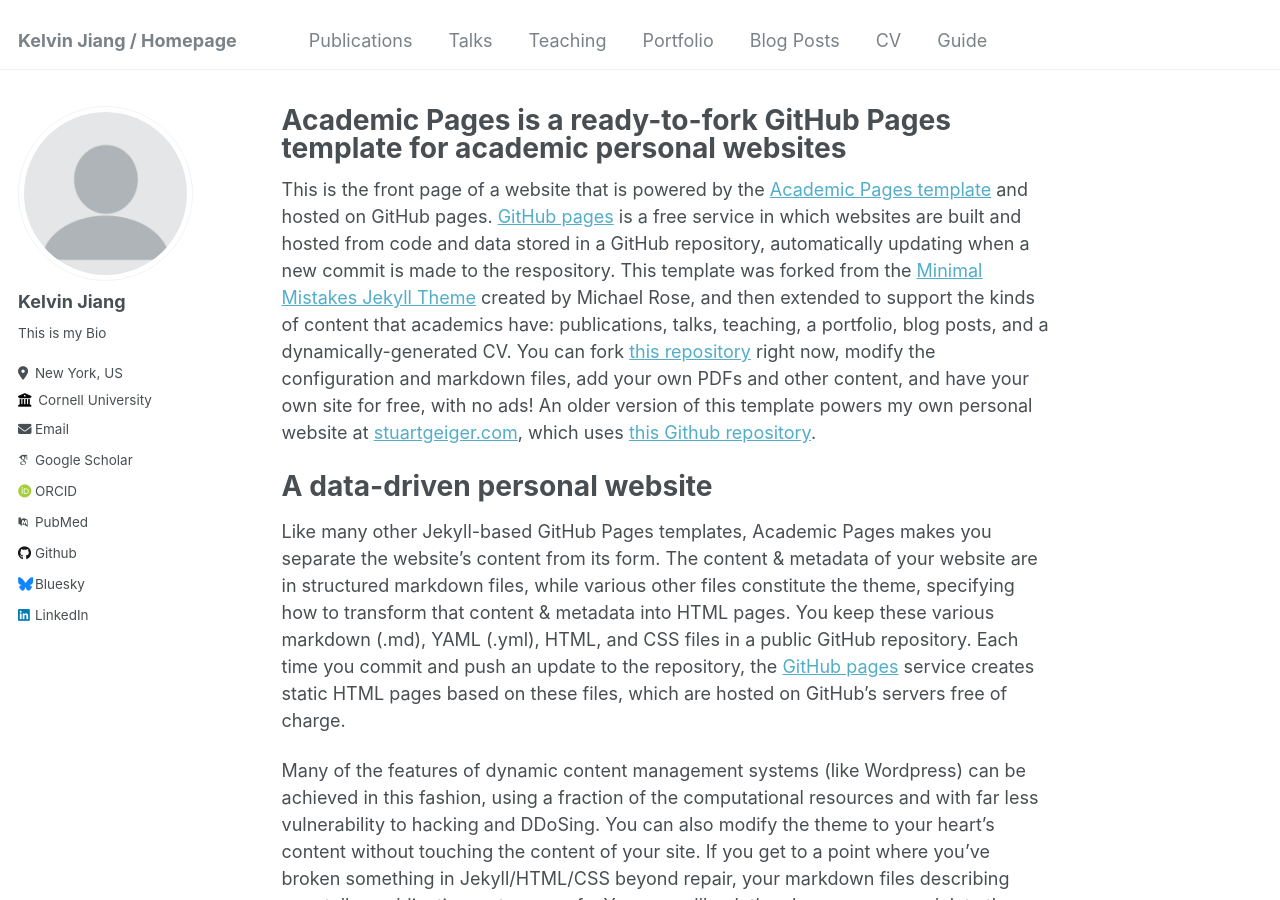
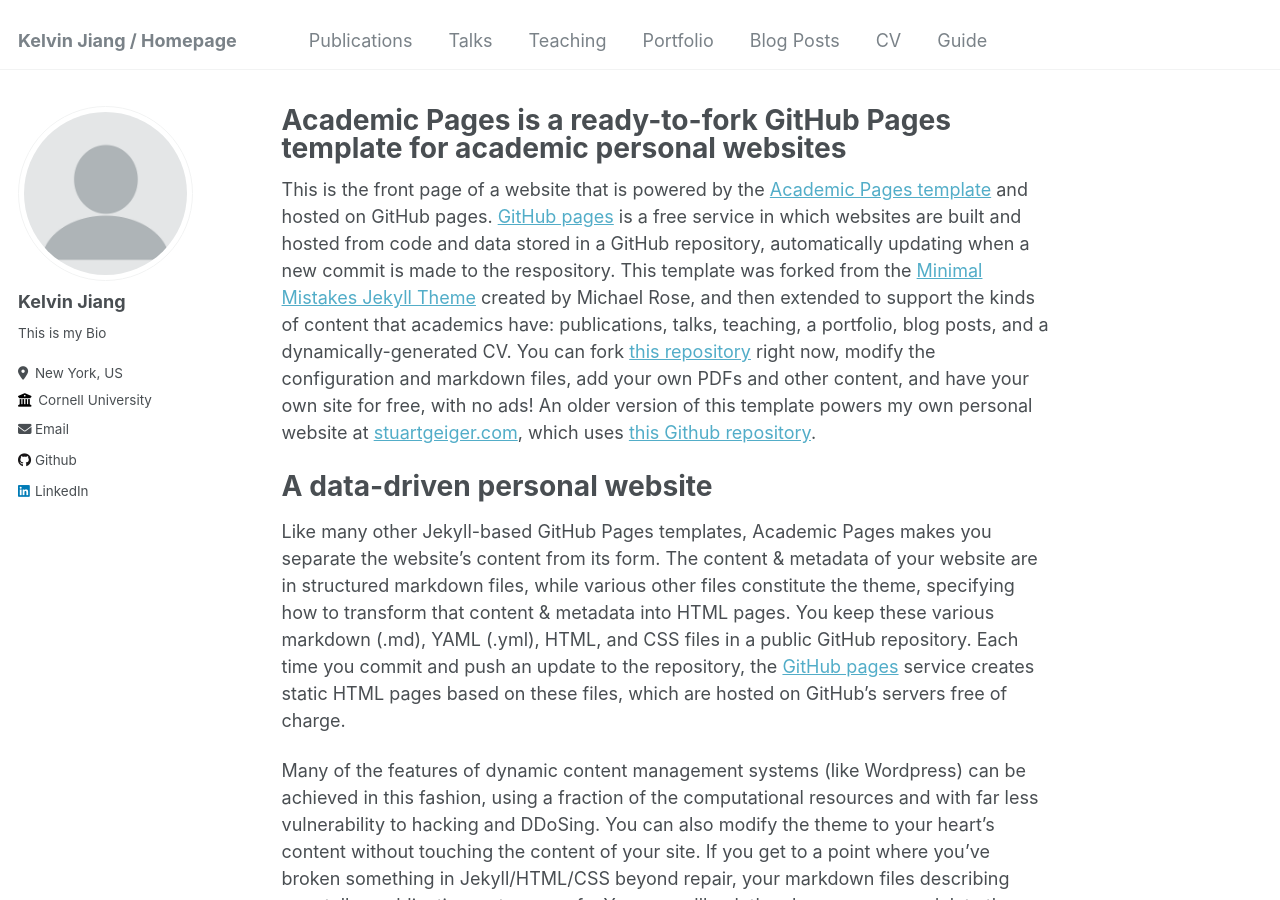
Before and after one commit to KelvinJ2567/kevin.github.io, a Jekyll site: the page built from _pages/about.md, in a window 1280 px wide and 900 px high. Built offline with Jekyll 4.4.1, drawn with Linux system fonts in a browser that asks for light colours; some web fonts are replaced; part of the change alters nothing that is shown.

Commit message:
Update _config.yml

```diff
--- a/_config.yml
+++ b/_config.yml
@@ -32,10 +32,10 @@ author:
 
   # Academic websites
   arxiv            : # URL - Update with the correct link to your profile
-  googlescholar    : "https://scholar.google.com/citations?user=PS_CX0AAAAAJ"
+  googlescholar    : # URL
   impactstory      : # URL
-  orcid            : "http://orcid.org/yourorcidurl"
-  pubmed           : "https://www.ncbi.nlm.nih.gov/pubmed/?term=john+snow"
+  orcid            : # URL
+  pubmed           : # URL
   researchgate     : # URL
 
   # Repositories and software development
@@ -47,7 +47,7 @@ author:
   stackoverflow    : # User number or user number and name (i.e., use "1" or "1/jeff-atwood")
 
   # Social media
-  bluesky          : "bsky.app" # Replace this with you Bluesky username
+  bluesky          : # Replace this with you Bluesky username
   facebook         : # Username
   flickr           : # Username
   foursquare       : # Username
@@ -56,7 +56,7 @@ author:
   keybase          : # Username
   instagram        : # Username
   lastfm           : # Username
-  linkedin         : "kelvinj"
+  linkedin         : "in/kelvinj"
   mastodon         : # URL
   medium           : # URL
   pinterest        : # Username
```
